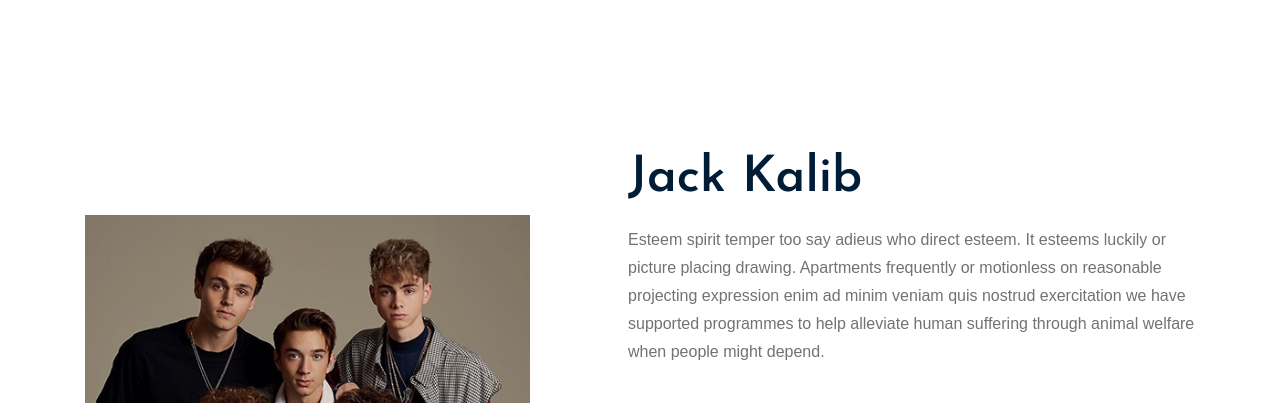
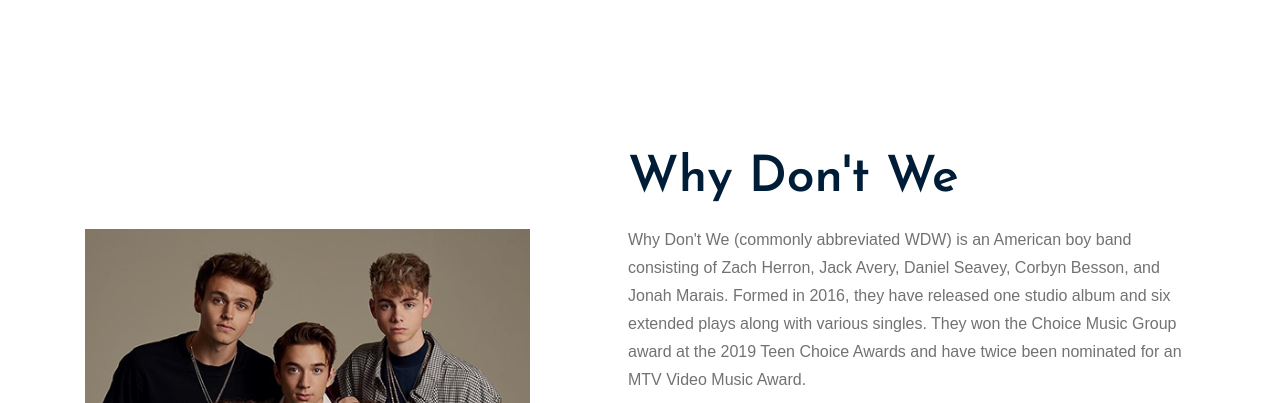
Before and after one commit to Kxnchxnx/61010069, a Django app: page /about in a window 1280 px wide. Shown: the part 501-904 px from the top of the page. Run offline with Django 3.2, Linux system fonts and the light colour scheme; some libraries are stand-ins or nearby versions; some web fonts are replaced.

Commit message:
Update about.html

```diff
--- a/templates/frontend/about.html
+++ b/templates/frontend/about.html
@@ -110,8 +110,8 @@
                 </div>
                 <div class="col-xl-7 col-md-6">
                     <div class="about_info">
-                        <h3>Jack Kalib</h3>
-                        <p>Esteem spirit temper too say adieus who direct esteem. It esteems luckily or picture placing drawing. Apartments frequently or motionless on reasonable projecting expression enim ad minim veniam quis nostrud exercitation we have supported programmes to help alleviate human suffering through animal welfare when people might depend.</p>
+                        <h3>Why Don't We</h3>
+                        <p>Why Don't We (commonly abbreviated WDW) is an American boy band consisting of Zach Herron, Jack Avery, Daniel Seavey, Corbyn Besson, and Jonah Marais. Formed in 2016, they have released one studio album and six extended plays along with various singles. They won the Choice Music Group award at the 2019 Teen Choice Awards and have twice been nominated for an MTV Video Music Award.</p>
                         <div class="signature">
                             <img src=" {% static 'img/about/signature.png' %} " alt="">
                         </div>
```
